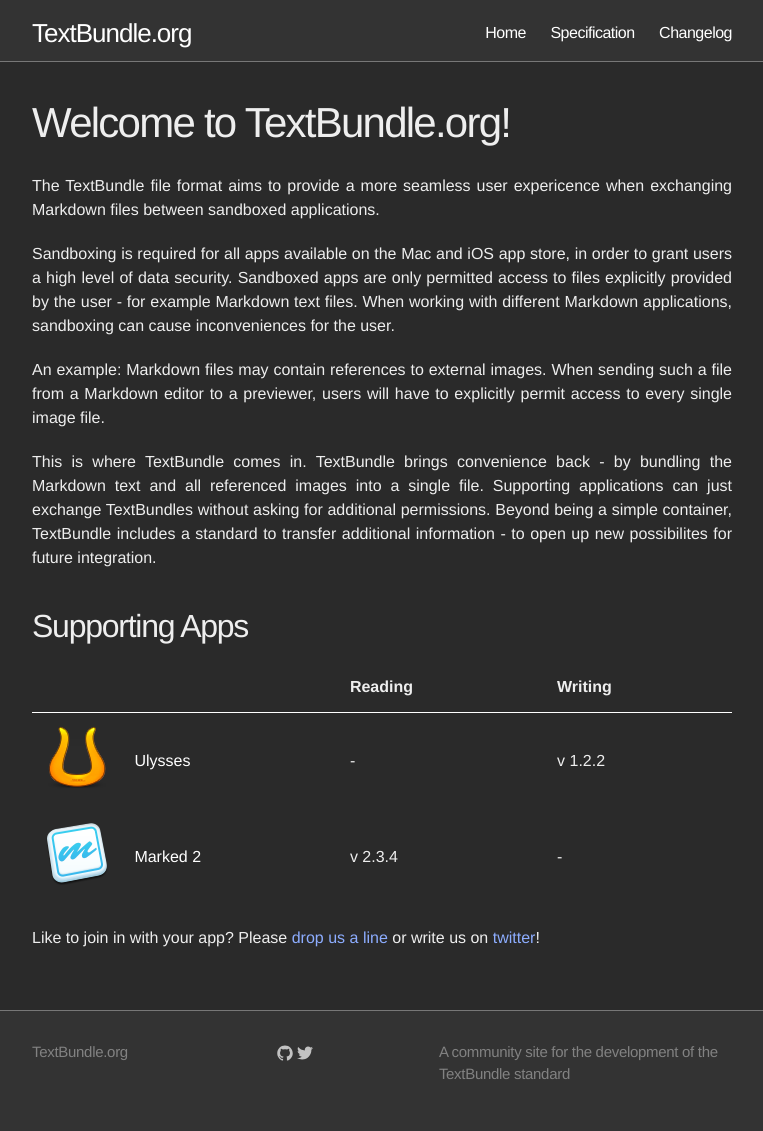
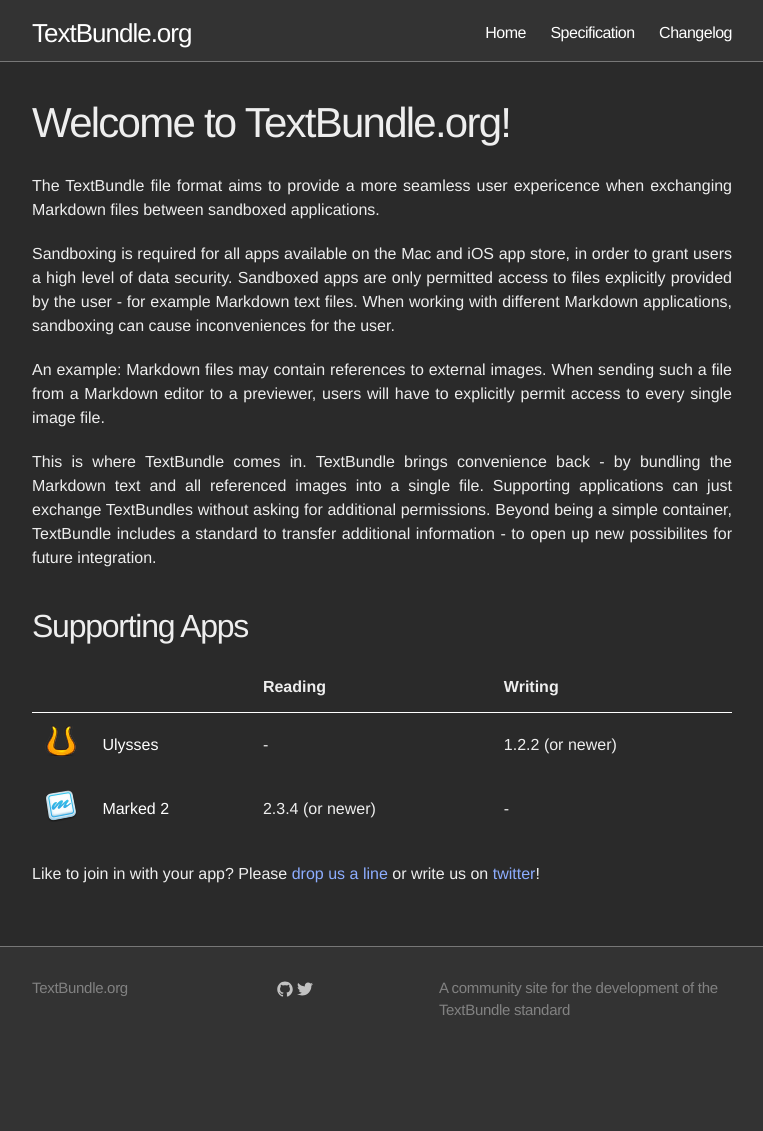
Before and after one commit to textbundle/textbundle.github.io, a Jekyll site: the page built from index.md, in a window 1280 px wide. Shown: the whole page, without its empty margins (258-1021 px from the left). Built offline with Jekyll 4.4.1, drawn with Linux system fonts in a browser that asks for light colours; after the commit the page ends 1067 px from its top, so only the background shows below that.

```diff
--- a/_config.yml
+++ b/_config.yml
@@ -4,7 +4,7 @@ email:
 description: "A community site for the development of the TextBundle standard"
 baseurl:
 url: "http://textbundle.org"
-twitter_username:  textbundle
+twitter_username:  txtbndl
 github_username:  textbundle
 
 # Build settings
--- a/css/main.css
+++ b/css/main.css
@@ -362,7 +362,7 @@ a {
 .apps .app {
   vertical-align: middle; }
 .apps .appicon {
-  width: 64px; }
+  width: 32px; }
 .apps a {
   color: white; }
 
--- a/css/main.scss
+++ b/css/main.scss
@@ -480,7 +480,7 @@ a {
 		vertical-align: middle;
 	}
 	.appicon {
-		width: 64px;
+		width: 32px;
 	}
 	.appname {
 	}
--- a/index.md
+++ b/index.md
@@ -24,12 +24,12 @@ This is where TextBundle comes in. TextBundle brings convenience back - by bundl
         <td class="appicon"><a href='http://www.ulyssesapp.com'><img src='images/apps/ulysses.png' /></a></td>
         <td class="appname"><a href='http://www.ulyssesapp.com'>Ulysses</a></td>
         <td class="appreading">-</td>
-        <td class="appwriting">v 1.2.2</td>
+        <td class="appwriting">1.2.2 (or newer)</td>
     </tr>
     <tr>
         <td class="appicon"><a href='http://www.marked2app.com'><img src='images/apps/marked2.png' /></a></td>
         <td class="appname"><a href='http://www.marked2app.com'>Marked 2</a></td>
-        <td class="appreading">v 2.3.4</td>
+        <td class="appreading">2.3.4 (or newer)</td>
         <td class="appwriting">-</td>
     </tr>
 </table>
@@ -38,4 +38,4 @@ This is where TextBundle comes in. TextBundle brings convenience back - by bundl
 Like to join in with your app? Please [drop us a line][1] or write us on [twitter][2]!
 
 [1]:	mailto:mail@the-soulmen.com
-[2]:	https://twitter.com/textbundle
+[2]:	https://twitter.com/txtbndl
```
Also changed, not shown: images/apps/marked2.png, images/apps/marked2@2x.png (added), images/apps/ulysses.png, images/apps/ulysses@2x.png (added).
